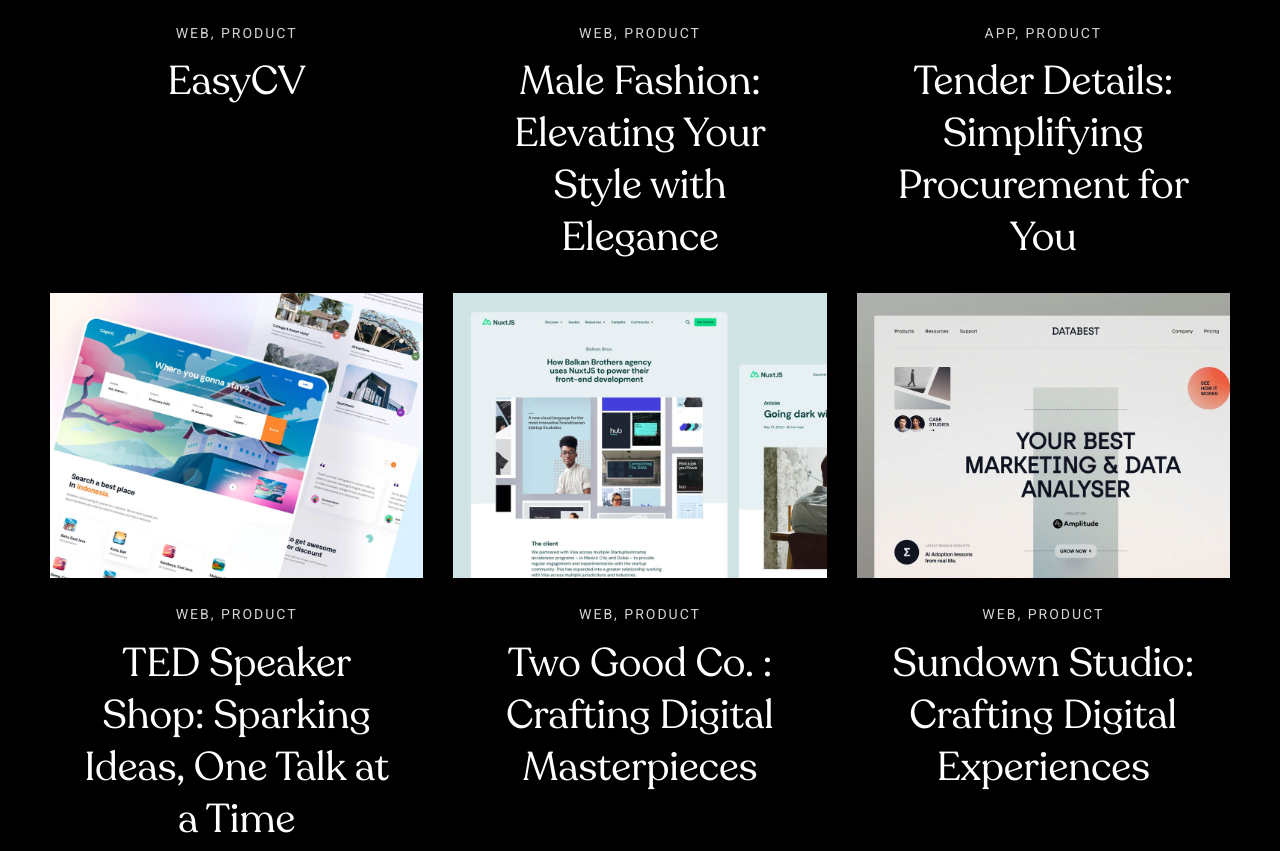
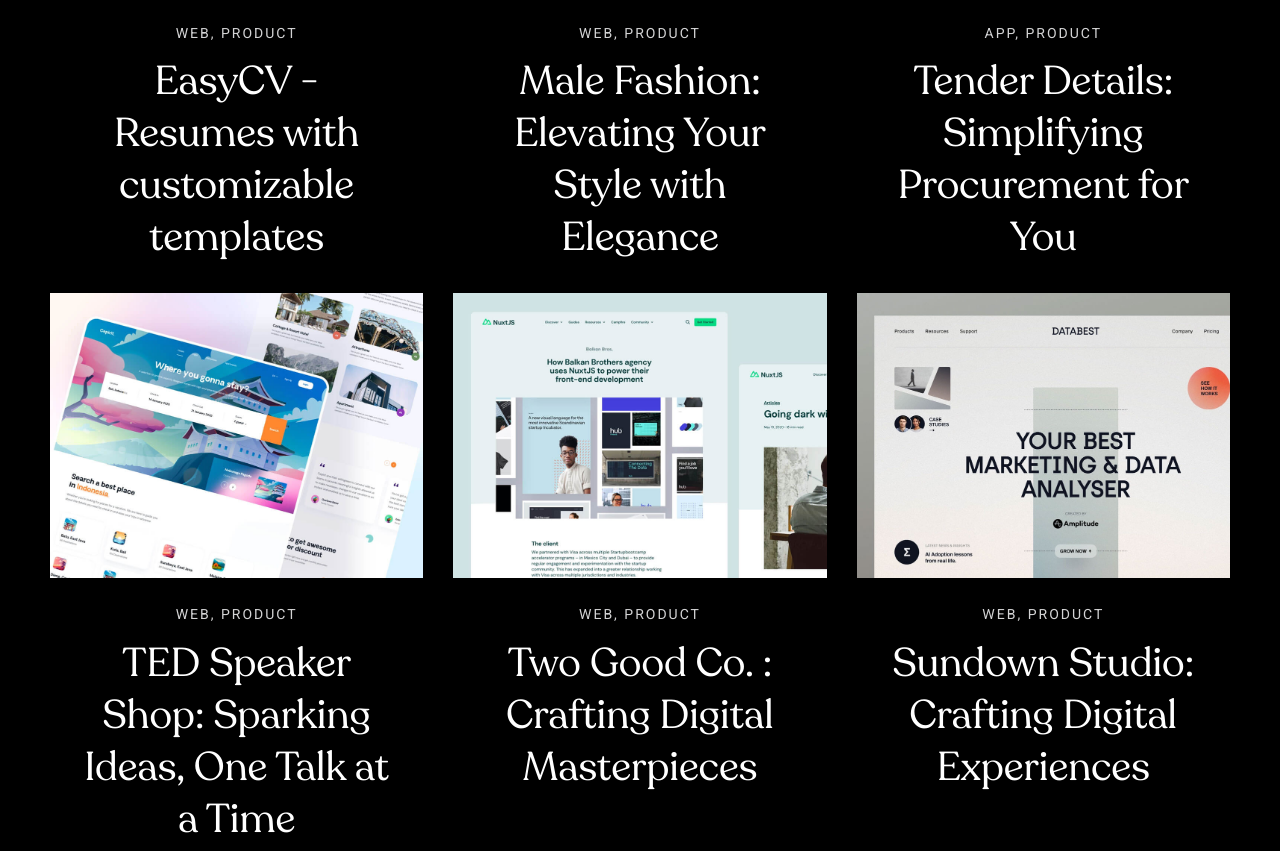
Before and after one commit to ashvinupadhyay1132/Ashvin-s-Portfolio, a plain HTML site: page index.html in a window 1280 px wide. Shown: the part 2520-3371 px from the top of the page. Drawn offline with nearby package versions, Linux system fonts and the light colour scheme.

Commit message:
Update index.html

```diff
--- a/index.html
+++ b/index.html
@@ -318,7 +318,7 @@
                 <div class="card-content">
                   <p class="card-subtitle">Web, Product</p>
                   <h3 class="title h3">
-                    <a href="#" class="card-title">EasyCV </a>
+                    <a href="#" class="card-title">EasyCV - Resumes with customizable templates  </a>
                   </h3>
                 </div>
               </div>
```
